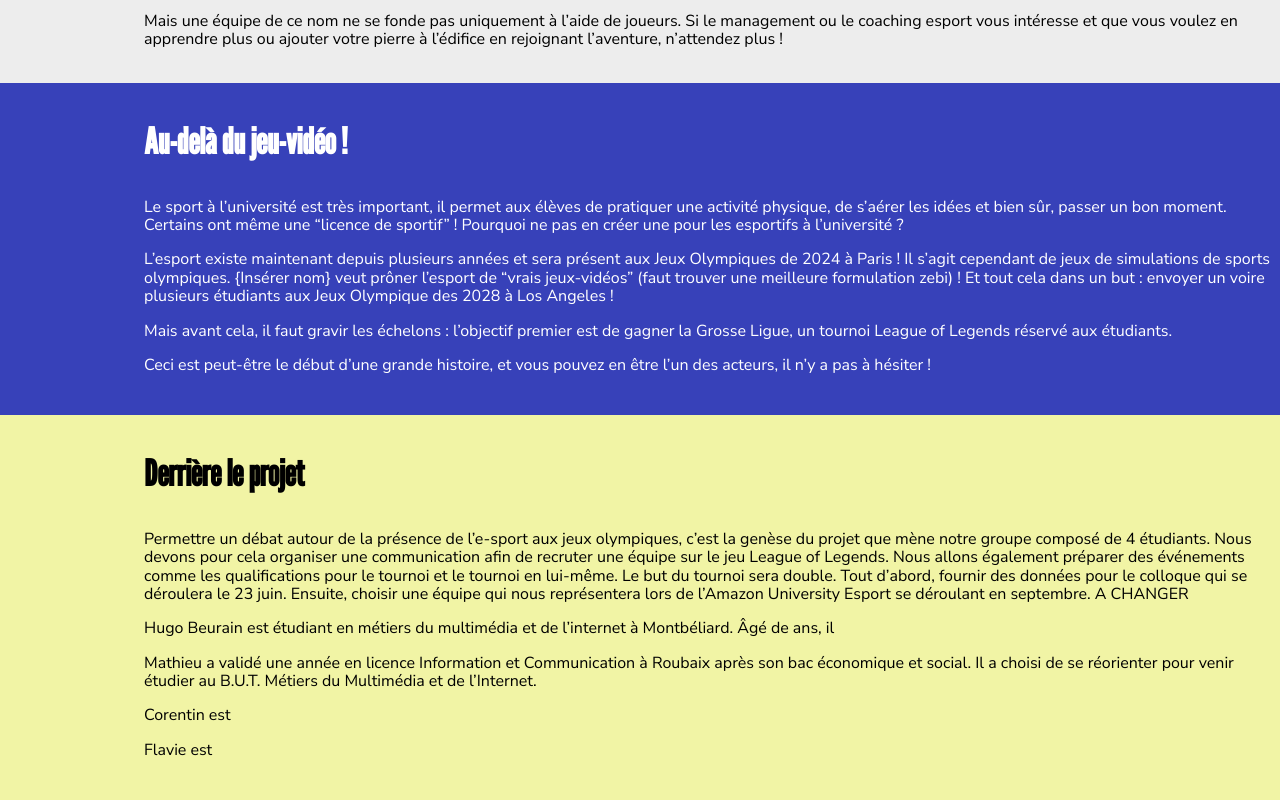
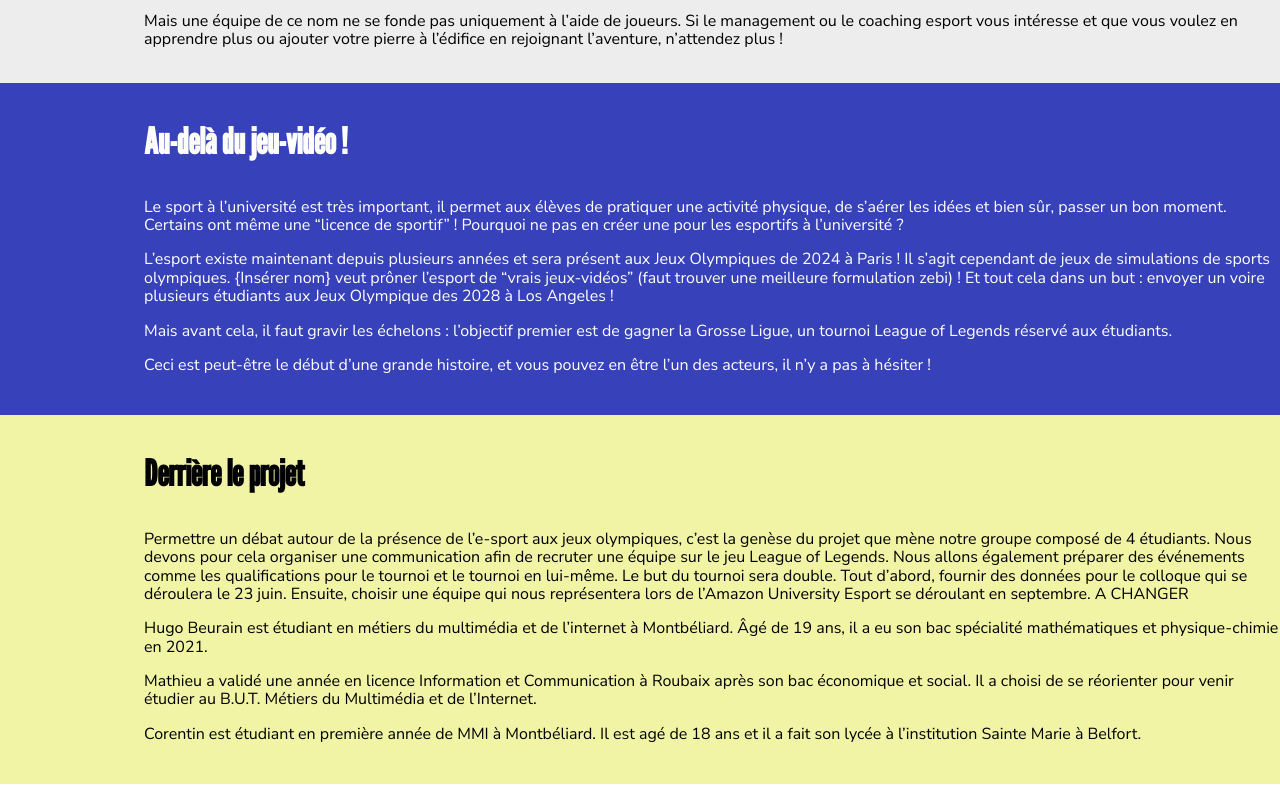
Before and after one commit to Beaurain-Hugo/integration, a plain HTML site: page index.html in a window 1280 px wide. Shown: the part 1600-2400 px from the top of the page. Drawn offline with nearby package versions, Linux system fonts and the light colour scheme.

Commit message:
Finition landing page

```diff
--- a/index.html
+++ b/index.html
@@ -107,10 +107,9 @@
             <div class="page__presentation">
                 <h3 class="page__presentation--title">Derrière le projet</h3>
                 <p class="page__presentation--para">Permettre un débat autour de la présence de l’e-sport aux jeux olympiques, c’est la genèse du projet que mène notre groupe composé de 4 étudiants. Nous devons pour cela organiser une communication afin de recruter une équipe sur le jeu League of Legends. Nous allons également préparer des événements comme les qualifications pour le tournoi et le tournoi en lui-même. Le but du tournoi sera double. Tout d’abord, fournir des données pour le colloque qui se déroulera le 23 juin. Ensuite, choisir une équipe qui nous représentera lors de l’Amazon University Esport se déroulant en septembre. A CHANGER</p>
-                <p class="page__presentation--para">Hugo Beurain est étudiant en métiers du multimédia et de l’internet à Montbéliard. Âgé de ans, il</p>
+                <p class="page__presentation--para">Hugo Beurain est étudiant en métiers du multimédia et de l’internet à Montbéliard. Âgé de 19 ans, il a eu son bac spécialité mathématiques et physique-chimie en 2021.</p>
                 <p class="page__presentation--para">Mathieu a validé une année en licence Information et Communication à Roubaix après son bac économique et social. Il a choisi de se réorienter pour venir étudier au B.U.T. Métiers du Multimédia et de l’Internet.</p>
-                <p class="page__presentation--para">Corentin est</p>
-                <p class="page__presentation--para">Flavie est</p>
+                <p class="page__presentation--para">Corentin est étudiant en première année de MMI à Montbéliard. Il est agé de 18 ans et il a fait son lycée à l’institution Sainte Marie à Belfort.</p>
             </div>
         </div>
     </div>
--- a/src/css/base/main.css
+++ b/src/css/base/main.css
@@ -25,7 +25,7 @@ h3{
     font-size: var(--heading-3);
     margin-left:9REM;
     margin-top:0;
-    padding-top:37px;
+    padding-top:2.3125rem;
 }
 
 p{
--- a/src/css/components/logo.css
+++ b/src/css/components/logo.css
@@ -3,5 +3,5 @@ svg{
     height: auto;
     position:absolute;
     margin-left:49.5REM;
-    margin-top:0.625REM
+    margin-top:0.625REM;
 }
```
